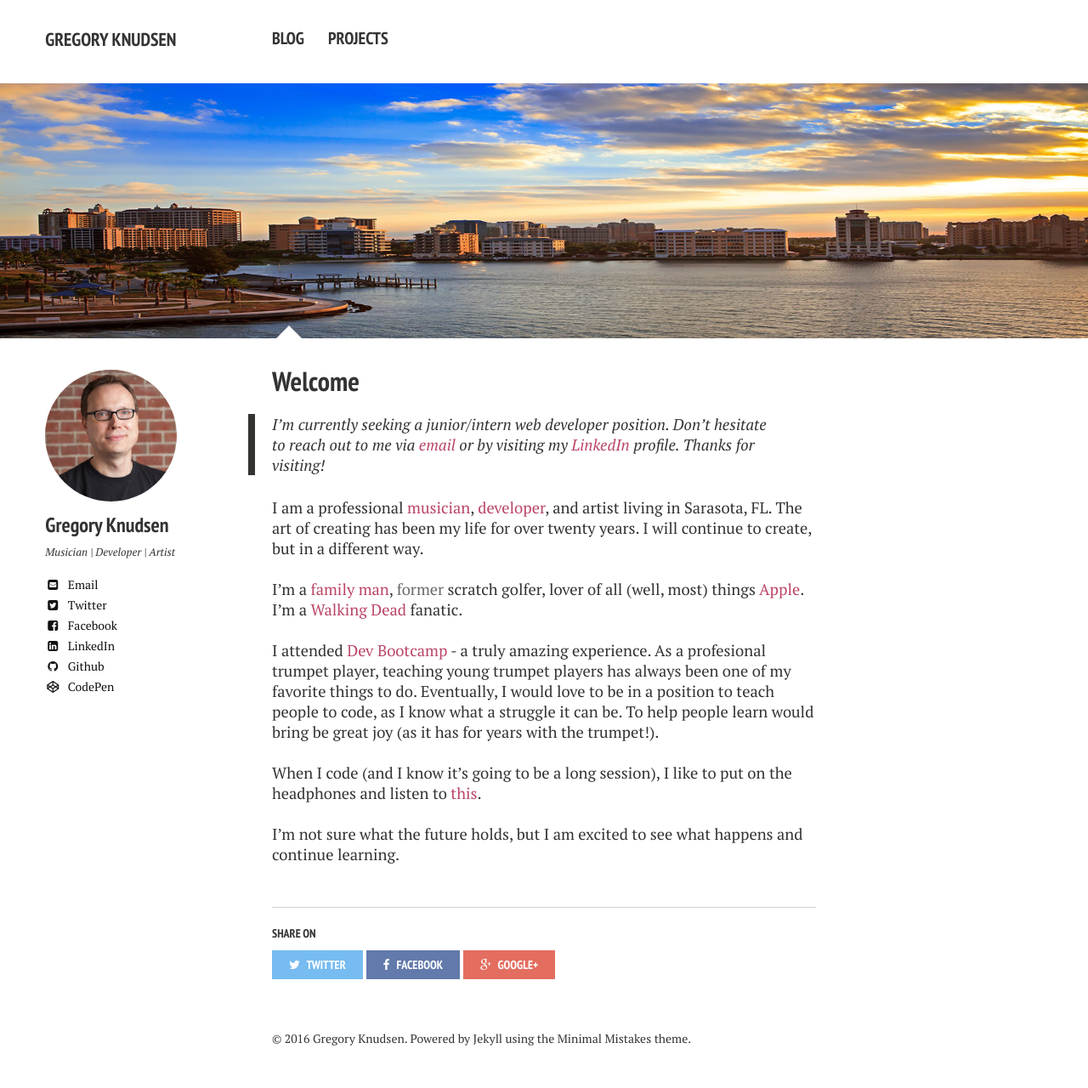
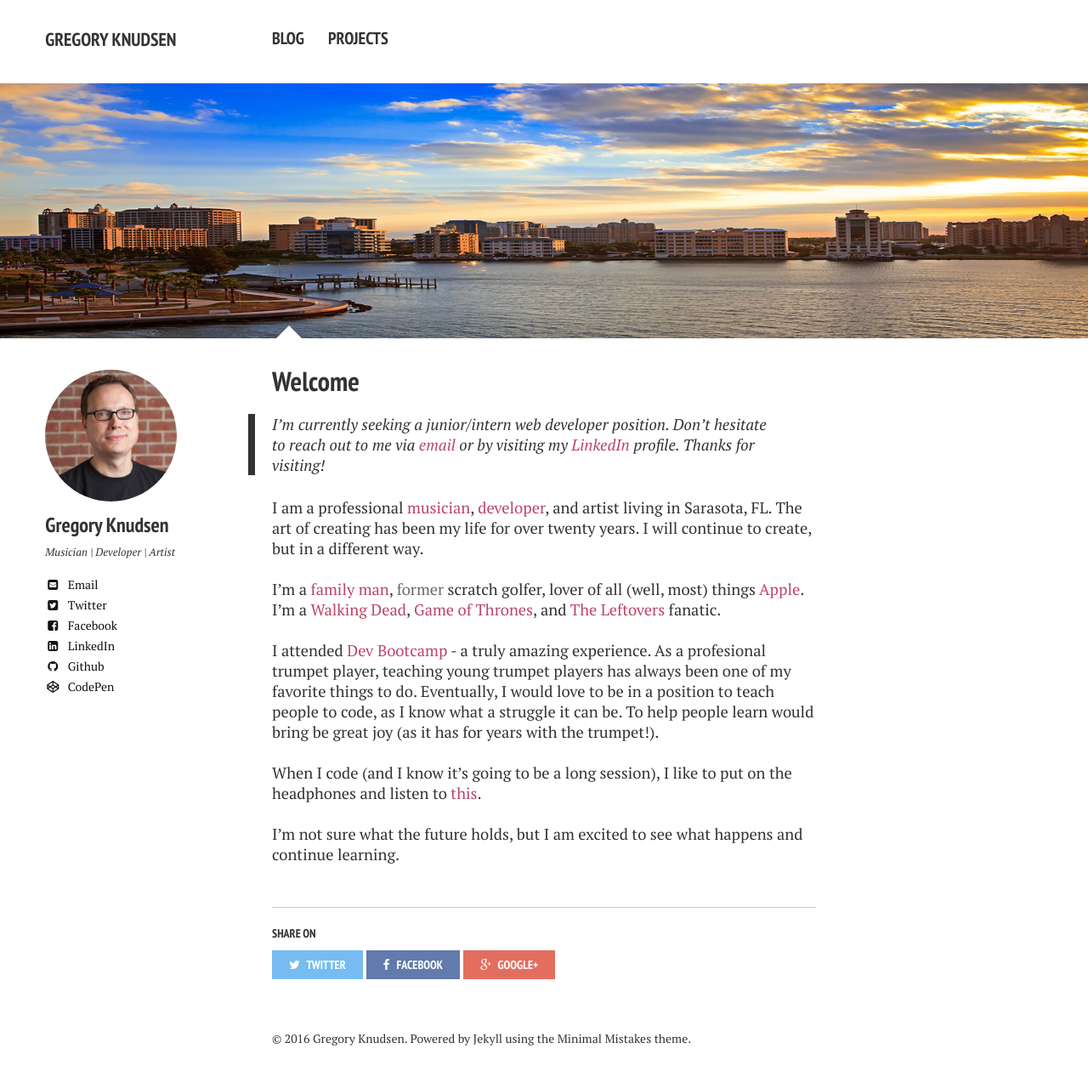
Before and after one commit to gregknudsen/gregknudsen.github.io, a Jekyll site: the page built from index.md, in a window 1280 px wide. Shown: the whole page at 85% size. Built offline with Jekyll 4.4.1, drawn with Linux system fonts in a browser that asks for light colours; nearby versions of some CDN libraries.

Commit message:
update index page bio info

```diff
--- a/index.md
+++ b/index.md
@@ -11,7 +11,7 @@
 > I'm currently seeking a junior/intern web developer position. Don't hesitate to reach out to me via [email](mailto:dev.artist15@gmail.com) or by visiting my [LinkedIn](https://www.linkedin.com/pub/gregory-knudsen/41/b33/64){:target="_blank"} profile. Thanks for visiting!
 
 I am a professional [musician](http://www.sarasotaorchestra.org/our-musicians/trumpet/greg-knudsen?referer=trombinoscope){:target="_blank"}, [developer](http://www.github.com/gregknudsen){:target="_blank"}, and artist living in Sarasota, FL. The art of creating has been my life for over twenty years. I will continue to create, but in a different way.<br><br>
-I'm a [family man](http://imgur.com/BAKjeyD){:target="_blank"}, <span id="former">former</span> scratch golfer, lover of all (well, most) things [Apple](http://www.apple.com){:target="_blank"}. I'm a [Walking Dead](http://www.amc.com/shows/the-walking-dead) fanatic.<br><br>
+I'm a [family man](http://imgur.com/BAKjeyD){:target="_blank"}, <span id="former">former</span> scratch golfer, lover of all (well, most) things [Apple](http://www.apple.com){:target="_blank"}. I'm a [Walking Dead](http://www.amc.com/shows/the-walking-dead){:target="_blank"}, [Game of Thrones](http://www.hbo.com/game-of-thrones){:target="_blank"}, and [The Leftovers](http://www.hbo.com/the-leftovers){:target="_blank"} fanatic.<br><br>
 I attended [Dev Bootcamp](http://devbootcamp.com/locations/new-york/){:target="_blank"} - a truly amazing experience. As a profesional trumpet player, teaching young trumpet players has always been one of my favorite things to do. Eventually, I would love to be in a position to teach people to code, as I know what a struggle it can be. To help people learn would bring be great joy (as it has for years with the trumpet!).<br><br>
 When I code (and I know it's going to be a long session), I like to put on the headphones and listen to [this](https://www.youtube.com/watch?v=5N8sUccRiTA).<br><br>
 I'm not sure what the future holds, but I am excited to see what happens and continue learning.<br><br>
```
